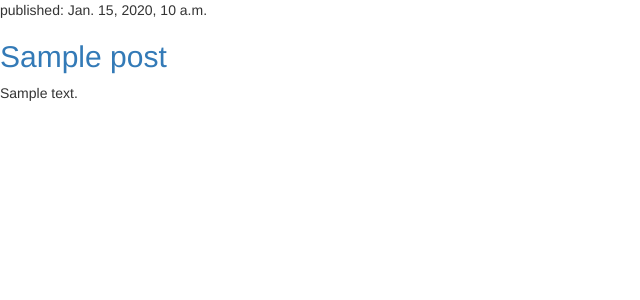
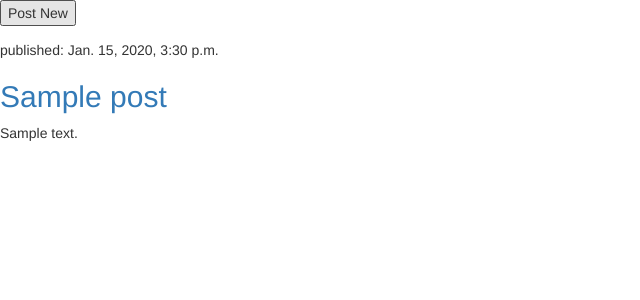
Before and after one commit to KeshavHere/my-first-blog, a Django app: template blog/templates/blog/post_list.html in a window 1280 px wide. Shown: the top 300 px of the page, without its empty margins (0-640 px from the left). Run offline with Django 3.2, Linux system fonts and the light colour scheme; the template is opened without the code that fills it: values that come from a table or form of the project are taken from there, others are empty; tables that the repository leaves empty hold one stand-in row (values such as "Sample post"); some libraries are stand-ins or nearby versions.

Commit message:
Almost done editing and adding

```diff
--- a/blog/templates/blog/post_edit.html
+++ b/blog/templates/blog/post_edit.html
@@ -2,7 +2,7 @@
 
 {% block content %}
     <h2>New post</h2>
-    <form method="POST" class="post-form">{% csrf_token %}
+    <form method="POST" class="post-form" action= "{% url 'post_list' %}">{% csrf_token %}
         {{ form.as_p }}
         <button type="submit" class="save btn btn-default">Save</button>
     </form>
--- a/blog/templates/blog/post_list.html
+++ b/blog/templates/blog/post_list.html
@@ -1,6 +1,10 @@
 
 <link rel="stylesheet" href="//maxcdn.bootstrapcdn.com/bootstrap/3.2.0/css/bootstrap.min.css">
 <link rel="stylesheet" href="//maxcdn.bootstrapcdn.com/bootstrap/3.2.0/css/bootstrap-theme.min.css">
+
+<form method="GET" action="{% url 'post_new' %}">
+    <button type="submit">Post New</button>
+</form>
 
 {% for post in posts %}
     <div>
--- a/blog/views.py
+++ b/blog/views.py
@@ -11,7 +11,7 @@ def post_new(request):
             post.author = request.user
             post.published_date = timezone.now()
             post.save()
-            return render(request, 'blog/post_list.html')
+            render(request, 'blog/post_list.html')
     else:
         form = PostForm()
     return render(request, 'blog/post_edit.html', {'form': form})
--- a/mysite/settings.py
+++ b/mysite/settings.py
@@ -107,7 +107,7 @@ AUTH_PASSWORD_VALIDATORS = [
 
 LANGUAGE_CODE = 'en-us'
 
-TIME_ZONE = 'UTC'
+TIME_ZONE = 'Asia/Kolkata'
 
 USE_I18N = True
 
```
